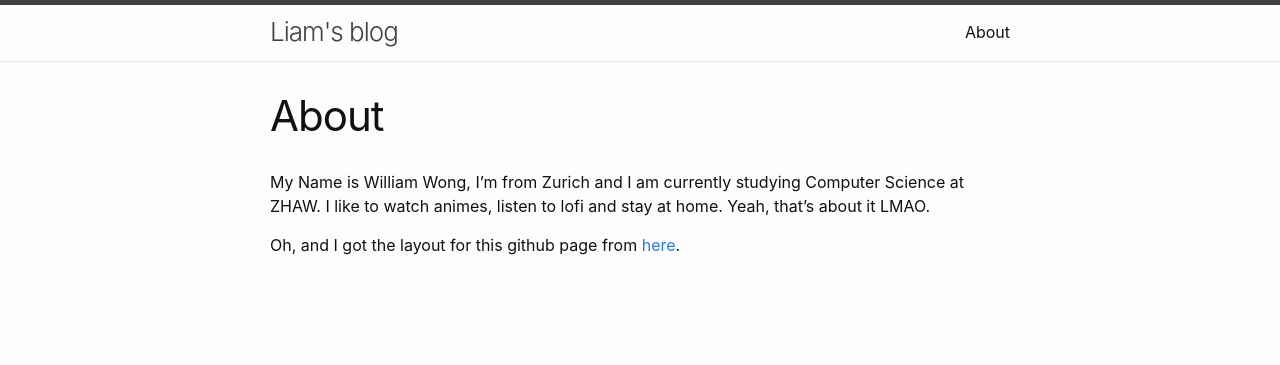
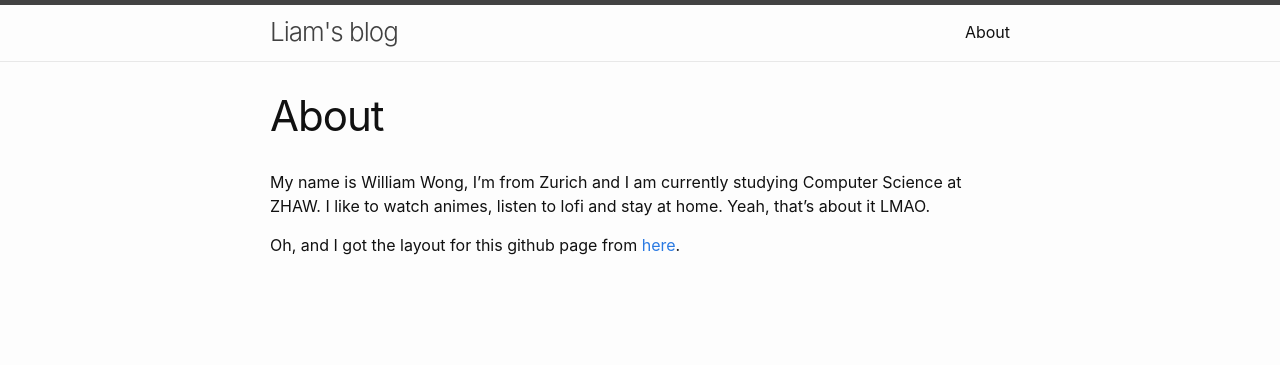
Before and after one commit to wongwil/wongwil.github.io, a Jekyll site: the page built from about.md, in a window 1280 px wide. Shown: the top 365 px of the page. Built offline with Jekyll 4.4.1, drawn with Linux system fonts in a browser that asks for light colours.

```diff
--- a/about.md
+++ b/about.md
@@ -4,6 +4,6 @@ title: About
 permalink: /about/
 ---
 
-My Name is William Wong, I'm from Zurich and I am currently studying Computer Science at ZHAW. I like to watch animes, listen to lofi and stay at home. Yeah, that's about it LMAO.
+My name is William Wong, I'm from Zurich and I am currently studying Computer Science at ZHAW. I like to watch animes, listen to lofi and stay at home. Yeah, that's about it LMAO.
 
 Oh, and I got the layout for this github page from [here](https://github.com/jekyll/minima).
```
